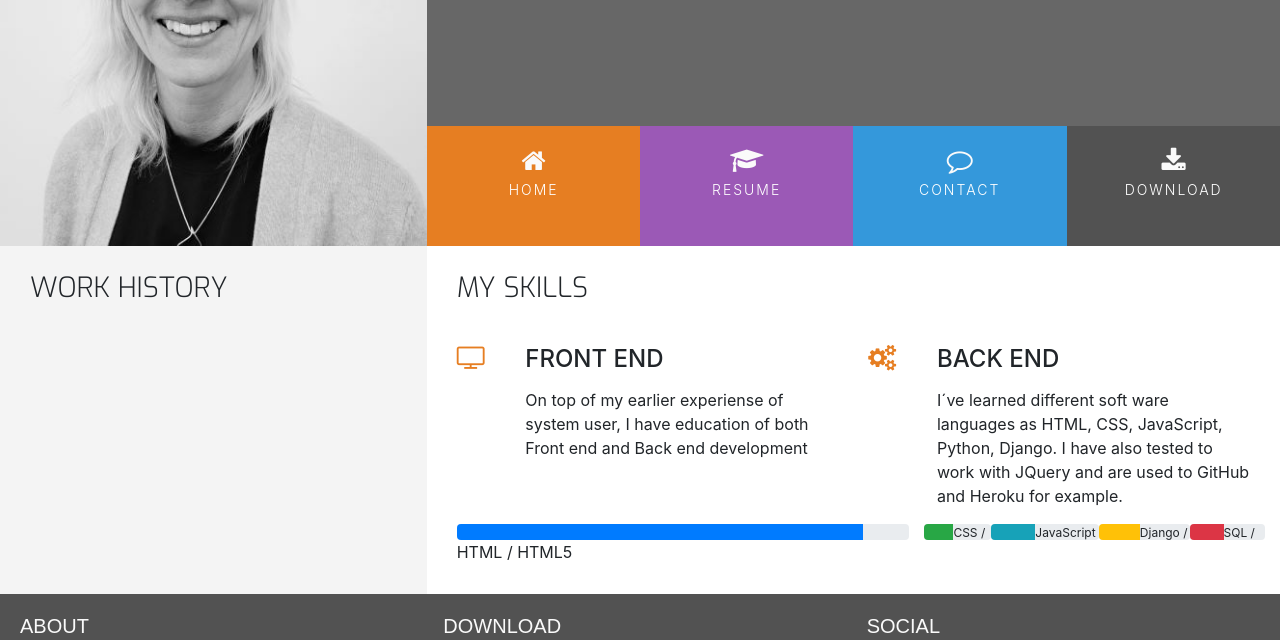
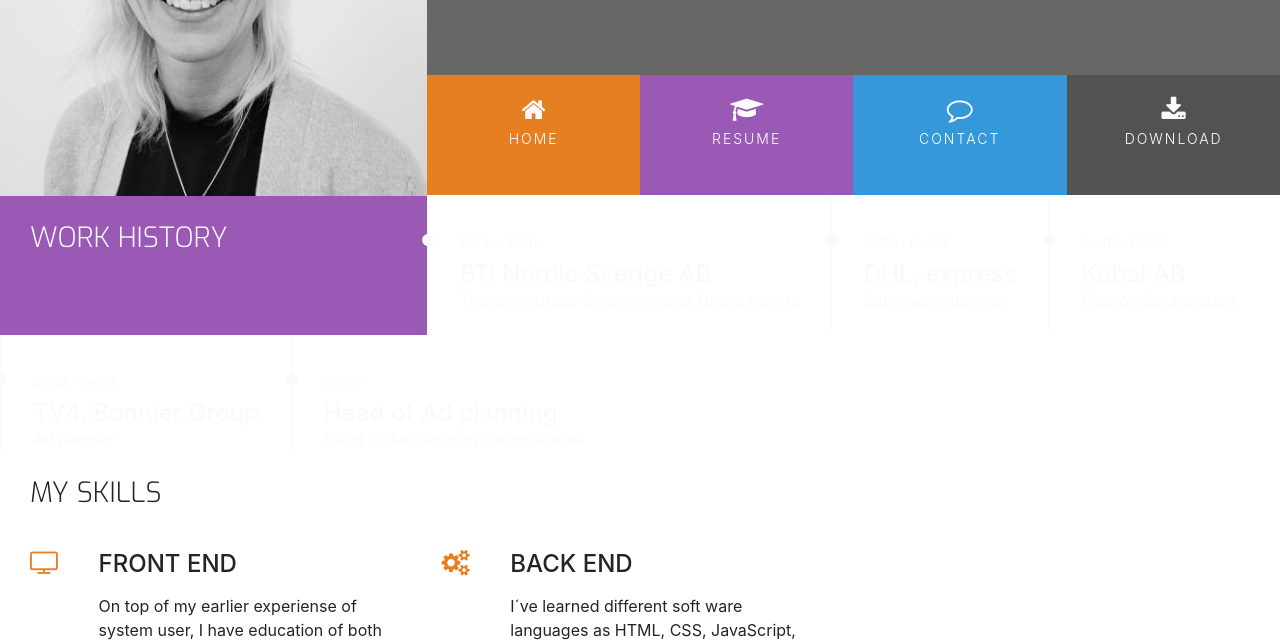
Before and after one commit to Christina5P/Full-stack-developer, a plain HTML site: page resume.html in a window 1280 px wide. Shown: the part 174-814 px from the top of the page. Drawn offline with nearby package versions, Linux system fonts and the light colour scheme.

Commit message:
add timeline

```diff
--- a/assets/css/style.css
+++ b/assets/css/style.css
@@ -1,18 +1,21 @@
 @import url('https://fonts.googleapis.com/css?family=Roboto:100,200,300,400,500,600,700|Exo:100,200,300,400,500,600,700');
 
-/*-----------------------------------------------Color*/
+/*--------------------------------------------Colors*/
 
 .bg-color-name-title {
     background-color: #676767;
-    height: 300px;
 }
 
-.bg-color-three-reasons{
+.bg-color-three-reasons {
     background-color: #fff;
+}
 
+.bg-color-personal-info {
+    background-color: #f4f4f4;
 }
-.bg-color-personal-info{
-background-color: #f4f4f4;
+
+.bg-color-work-history {
+    background-color: #9b59b6;
 }
 
 .ui-menu-color-home {
@@ -31,9 +34,12 @@ background-color: #f4f4f4;
     background-color: #525252;
 }
 
-/*------------------------------------------------Special paddings/margins/text*/
+/* ----------------------------------------Special paddings/margins/text */
 
-h1,h2,h3,h4 {
+h1,
+h2,
+h3,
+h4 {
     margin: 0;
 }
 
@@ -42,35 +48,34 @@ h1,h2,h3,h4 {
 }
 
 .general-sub {
-        font-family: "Eko", sans-serif;
+    font-family: "Exo", sans-serif;
     font-weight: 300;
     color: #fafafa;
 }
 
-    .inline-block{
+.inline-block {
     display: inline-block;
 }
 
-    .row-table{
-
+.row-table {
     display: table;
 }
 
-    .section-column{
+.section-column {
     display: table-cell;
     padding: 0 30px 30px;
     float: none;
 }
 
-    .section-heading{
+.history-heading,
+.section-heading {
     font-family: "Exo", sans-serif;
     font-weight: 300;
     margin-top: 25px;
     margin-bottom: 40px;
 }
 
-
-/*------------------------------------------------Heading*/
+/*--------------------------------------------Heading*/
 
 header {
     margin: 0;
@@ -85,7 +90,7 @@ header {
     background-position: center;
     background-repeat: no-repeat;
     background-size: cover;
-    height: 850px;
+    min-height: 360px;
     transition: all .5s ease-in-out;
     -moz-transition: all .5s ease-in-out;
     -webkit-transition: all .5s ease-in-out;
@@ -116,12 +121,13 @@ header {
     font-size: 0;
 }
 
-#nav {
-    margin: 0;
-}
 #nav li {
     font-size: 14px;
     padding: 0;
+}
+
+#nav {
+    margin: 0;
 }
 
 .menuitem {
@@ -130,21 +136,21 @@ header {
     padding: 0;
 }
 
-.menuitem a{
+.menuitem a {
     width: 100%;
     text-decoration: none;
     color: #fff;
     height: 120px;
 }
 
-.menuitem a i{
+.menuitem a i {
     padding-top: 22px;
     display: block;
     color: #fafafa;
     font-size: 26px;
 }
 
-.menuitem span{
+.menuitem span {
     display: block;
     width: 100%;
     padding-top: 5px;
@@ -155,17 +161,20 @@ header {
     letter-spacing: 2px;
 }
 
-    /*------------------------------------------------Hover*/
+/*--------------------------------------------Hover.css*/
 
-    .hvr-sweep-to-bottom:before{
-        background-color: rgba(0, 0, 0, 0.2);
+.hvr-sweep-to-bottom:before {
+    background: rgba(0, 0, 0, 0.2);
+    height: 120px;
 }
 
-    /*------------------------------------------------Footer*/
+/* ----------------------------------------Footer */
+
 footer {
     background-color: #525252;
     color: #fafafa;
     min-height: 120px;
+    margin: 0;
 }
 
 .cv-pdf i {
@@ -179,19 +188,18 @@ footer {
     -o-transition: all 0.35s ease-in-out;
 }
 
-.cv-pdf i :hover{
-
-    color:#e84610;
+.cv-pdf i:hover {
+    color: #e84610;
 }
 
-.social-links{
+.social-links {
     padding-bottom: 15px;
 }
 
 .social-links li a i {
     width: 32px;
     height: 32px;
-        padding: 12px;
+    padding: 12px 0;
     border-radius: 50%;
     font-size: 13px;
     line-height: 7px;
@@ -199,13 +207,20 @@ footer {
     color: #fafafa;
     background: #8f8f8f;
     transition: all 0.35s ease-in-out;
+    -moz-transition: all 0.35s ease-in-out;
+    -webkit-transition: all 0.35s ease-in-out;
+    -o-transition: all 0.35s ease-in-out;
+}
+
+.social-links li a i:hover {
+    background: #e84610;
 }
 
 #footer-details {
     padding: 20px;
 }
 
-    /*-------------------------------------------Three reasons*/
+/* ----------------------------------------Three Reasons */
 
 .three-reasons-icon {
     font-size: 26px;
@@ -213,10 +228,10 @@ footer {
 }
 
 .three-reasons-heading {
-       margin-bottom: 15px ;
+    margin-bottom: 15px;
 }
 
-    /*------------------------------------personal info*/
+/* ----------------------------------------Personal Info */
 
 .personal-info-item {
     margin-bottom: 20px;
@@ -247,9 +262,79 @@ footer {
 }
 
 .personal-info-item .value {
-    position: absolute;
+    position: relative;
     width: 60%;
 }
+
+/* ----------------------------------------Skills */
+
+.progress {
+    position: relative;
+    height: 25px;
+    margin-bottom: 4px;
+}
+
+.progress-type {
+    position: absolute;
+    left: 0px;
+    font-weight: 400;
+    padding: 3px 30px 2px 10px;
+    color: #fafafa;
+    background-color: rgba(25, 25, 25, 0.2);
+}
+
+.progress-section {
+    margin: 40px 20px;
+}
+
+/* ----------------------------------------Work History */
+
+.history-heading {
+    color: #fafafa;
+    margin-bottom: 50px;
+}
+
+.timeline-item {
+    padding: 4em 2em 0em 2em;
+    position: relative;
+    color: #fafafa;
+    border-left: 1px solid;
+}
+
+.timeline-item p {
+    padding: 0;
+    margin: 0;
+}
+
+.timeline-item:before {
+    content: attr(data-dates);
+    position: absolute;
+    left: 2.5em;
+    top: 3em;
+    display: block;
+    font-family: "Exo", sans-serif;
+    font-weight: 500;
+    font-size: 0.8em;
+    padding: 0;
+    margin: 0;
+}
+
+.timeline-item:after {
+    width: 12px;
+    height: 12px;
+    display: block;
+    top: 2.4em;
+    position: absolute;
+    left: -6px;
+    border-radius: 12px;
+    content: '';
+    background: #fafafa;
+}
+
+.history-items {
+    margin-bottom: 30px;
+}
+
     @media screen and (max-width: 426px) {
 .logo {
     background: url("../images/christina.jpg");
@@ -268,7 +353,7 @@ footer {
         background-position: center;
         background-repeat: no-repeat;
         background-size: cover;
-        height: 420px;
+        height: 370px;
         transition: all .5s ease-in-out;
         -moz-transition: all .5s ease-in-out;
         -webkit-transition: all .5s ease-in-out;
--- a/resume.html
+++ b/resume.html
@@ -46,16 +46,45 @@
     </header>
     <section class="container-fluid">
         <div class="row">
-            <div class="col-md-4 bg-color-personal-info section-column">
+            <div class="col-md-4 bg-color-work-history section-column">
                 <div class="row">
                     <div class="col-12">
-                        <h3 class="section-heading uppercase">
+                        <h3 class="history-heading uppercase">
                             Work History
                         </h3>
                     </div>
                 </div>
 
             </div>
+            <div class="timeline-item" data-dates="09/94 - 09/04">
+               <h4> BTi Nordic Sverige AB</h4>
+               <p>Travel producer Buissness and Group travels</p>
+                </div>
+
+                <div class="timeline-item" data-dates="10/04 - 04/05">
+                    <h4> DHL, express</h4>
+                    <p>Sales administrator</p>
+
+                 </div>
+
+                 <div class="timeline-item" data-dates="04/05 - 08/05">
+                    <h4> Kubal AB</h4>
+                    <p>Economics assistenr</p>
+
+                 </div>
+
+                 <div class="timeline-item" data-dates="09/05 - 04/12">
+                    <h4> TV4, Bonnier Group</h4>
+                    <p>Ad planner</p>
+
+                 </div>
+
+                 <div class="timeline-item" data-dates="05/12 - ">
+                    <h4> Head of Ad planning </h4>
+                    <p>Head of Ad Planning national team</p>
+
+                 </div>
+
             <div class="col-md-8 bg-color-three-reasons section-column">
                 <div class="row">
                     <div class="col">
```
Lines whose indentation alone changed are shown as unchanged.
